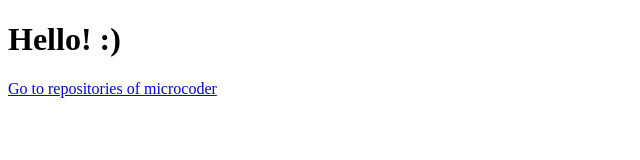
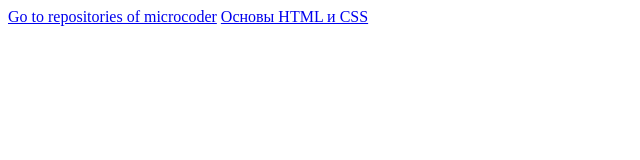
Before and after one commit to microcoder/microcoder.github.io, a plain HTML site: page index.html in a window 1280 px wide. Shown: the whole page, without its empty margins (0-640 px from the left). Drawn offline with Linux system fonts and the light colour scheme.

Commit message:
Update index.html

```diff
--- a/index.html
+++ b/index.html
@@ -7,7 +7,7 @@
     <title>Hello</title>
 </head>
 <body>
-    <h1>Hello! :)</h1>
     <a href="https://github.com/microcoder">Go to repositories of microcoder</a>
+    <a href="https://cdn.rawgit.com/microcoder/course-basics-html-css/master/index.html">Основы HTML и CSS</a>
 </body>
 </html>
```
